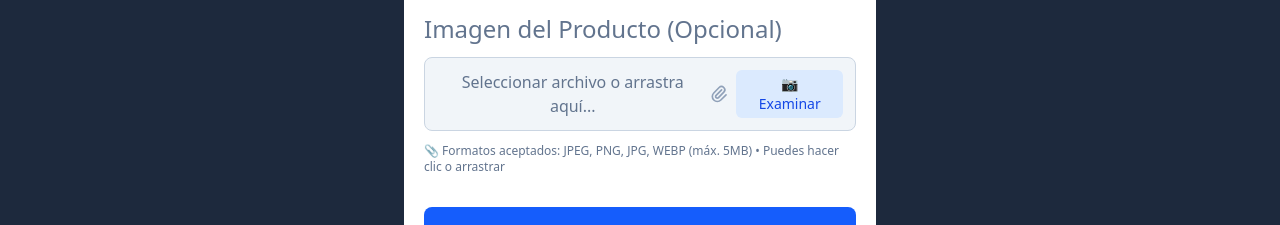
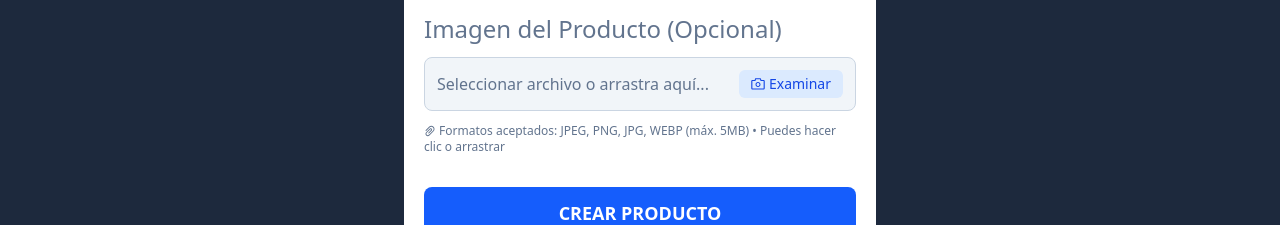
Before and after one commit to claudiolpz/ProyectoParaMatiasBustamante, a React (Vite) app in the folder frontend/: page /products/create in a window 1280 px wide. Shown: the part 839-1064 px from the top of the page. Built offline with nearby package versions, Linux system fonts and the light colour scheme; no server answers.

Commit message:
ant design imagen del producto

```diff
--- a/frontend/package.json
+++ b/frontend/package.json
@@ -10,6 +10,7 @@
     "preview": "vite preview"
   },
   "dependencies": {
+    "@ant-design/icons": "^5.6.1",
     "@tailwindcss/vite": "^4.1.11",
     "axios": "^1.11.0",
     "react": "^19.1.0",
--- a/frontend/src/views/CreateProduct.tsx
+++ b/frontend/src/views/CreateProduct.tsx
@@ -1,9 +1,14 @@
 import { Link } from "react-router";
+import { useState } from "react";
 import { useCreateProduct } from "../hooks/useCreateProduct";
 import CategorySelector from "../components/CategorySelector";
 import ProductFormFields from "../components/ProductForm";
 import ErrorMessage from "../components/ErrorMessage";
-import { useState } from "react";
+import {
+    CameraOutlined,
+    CheckCircleOutlined,
+    CloseCircleOutlined, PaperClipOutlined
+} from "@ant-design/icons";
 
 const CreateProduct = () => {
     // Estado para drag & drop
@@ -15,7 +20,7 @@ const CreateProduct = () => {
         categories,
         loadingCategories,
         showNewCategoryInput,
-        handleCreateProduct
+        handleCreateProduct,
     } = useCreateProduct();
 
     // Manejar drag & drop
@@ -36,21 +41,28 @@ const CreateProduct = () => {
         const files = e.dataTransfer.files;
         if (files?.[0]) {
             const file = files[0];
-            const allowedTypes = ['image/jpeg', 'image/png', 'image/jpg', 'image/webp'];
+            const allowedTypes = [
+                "image/jpeg",
+                "image/png",
+                "image/jpg",
+                "image/webp",
+            ];
 
             if (allowedTypes.includes(file.type)) {
                 const dataTransfer = new DataTransfer();
                 dataTransfer.items.add(file);
 
-                const fileInput = document.getElementById('image') as HTMLInputElement;
+                const fileInput = document.getElementById("image") as HTMLInputElement;
                 if (fileInput) {
                     fileInput.files = dataTransfer.files;
                     setSelectedFileName(file.name);
-                    const event = new Event('change', { bubbles: true });
+                    const event = new Event("change", { bubbles: true });
                     fileInput.dispatchEvent(event);
                 }
             } else {
-                alert('Por favor, selecciona solo archivos de imagen (JPEG, PNG, JPG, WEBP)');
+                alert(
+                    "Por favor, selecciona solo archivos de imagen (JPEG, PNG, JPG, WEBP)"
+                );
             }
         }
     };
@@ -62,42 +74,72 @@ const CreateProduct = () => {
 
     const handleRemoveFile = (e: React.MouseEvent) => {
         e.preventDefault();
-        const fileInput = document.getElementById('image') as HTMLInputElement;
+        const fileInput = document.getElementById("image") as HTMLInputElement;
         if (fileInput) {
-            fileInput.value = '';
+            fileInput.value = "";
             setSelectedFileName(null);
         }
     };
 
     // Funciones para obtener clases CSS
     const getInputLabelClasses = () => {
-        if (isDragOver) return 'bg-blue-50 border-blue-500 text-blue-700';
-        if (selectedFileName) return 'bg-green-50 border-green-300';
-        return 'bg-slate-100 border-slate-300 hover:bg-slate-200';
+        if (isDragOver) return "bg-blue-50 border-blue-500 text-blue-700";
+        if (selectedFileName) return "bg-green-50 border-green-300";
+        return "bg-slate-100 border-slate-300 hover:bg-slate-200";
     };
 
     const getTextClasses = () => {
-        if (isDragOver) return 'text-blue-700';
-        if (selectedFileName) return 'text-green-700 font-medium';
-        return 'text-slate-500';
+        if (isDragOver) return "text-blue-700";
+        if (selectedFileName) return "text-green-700 font-medium";
+        return "text-slate-500";
     };
 
     const getButtonClasses = () => {
-        if (isDragOver) return 'bg-blue-200 text-blue-800';
-        if (selectedFileName) return 'bg-green-100 text-green-700';
-        return 'bg-blue-100 text-blue-700';
+        if (isDragOver) return "bg-blue-200 text-blue-800";
+        if (selectedFileName) return "bg-green-100 text-green-700";
+        return "bg-blue-100 text-blue-700";
     };
 
     const getDisplayText = () => {
-        if (isDragOver) return '¡Suelta la imagen aquí!';
-        if (selectedFileName) return `📷 ${selectedFileName}`;
-        return 'Seleccionar archivo o arrastra aquí...';
+        if (isDragOver) return "¡Suelta la imagen aquí!";
+        if (selectedFileName)
+            return (
+                <div className="flex items-center space-x-2">
+                    <div className="bg-green-100 p-1 rounded">
+                        <CameraOutlined className="text-green-600" />
+                    </div>
+                    <div>
+                        <div className="font-medium text-green-700">{selectedFileName}</div>
+                        <div className="text-xs text-green-600">
+                            Archivo subido correctamente
+                        </div>
+                    </div>
+                </div>
+            );
+        return "Seleccionar archivo o arrastra aquí...";
     };
 
     const getButtonText = () => {
-        if (selectedFileName) return '✓ Subido';
-        if (isDragOver) return '📷 Soltar';
-        return '📷 Examinar';
+        if (selectedFileName)
+            return (
+                <span className="flex items-center space-x-1">
+                    <CheckCircleOutlined />
+                    <span>Subido</span>
+                </span>
+            );
+        if (isDragOver)
+            return (
+                <span className="flex items-center space-x-1">
+                    <CameraOutlined />
+                    <span>Soltar</span>
+                </span>
+            );
+        return (
+            <span className="flex items-center space-x-1">
+                <CameraOutlined />
+                <span>Examinar</span>
+            </span>
+        );
     };
 
     return (
@@ -110,10 +152,7 @@ const CreateProduct = () => {
                 encType="multipart/form-data"
             >
                 {/* 1. Nombre y SKU */}
-                <ProductFormFields
-                    register={form.register}
-                    errors={form.errors}
-                />
+                <ProductFormFields register={form.register} errors={form.errors} />
 
                 {/* 2. Categoría */}
                 <CategorySelector
@@ -126,7 +165,9 @@ const CreateProduct = () => {
 
                 {/* 3. Stock */}
                 <div className="grid grid-cols-1 space-y-3">
-                    <label htmlFor="stock" className="text-2xl text-slate-500">Stock</label>
+                    <label htmlFor="stock" className="text-2xl text-slate-500">
+                        Stock
+                    </label>
                     <input
                         id="stock"
                         type="number"
@@ -136,15 +177,20 @@ const CreateProduct = () => {
                         {...form.register("stock", {
                             required: "El Stock es obligatorio",
                             min: { value: 0, message: "El Stock debe ser mayor o igual a 0" },
-                            valueAsNumber: true
+                            valueAsNumber: true,
                         })}
                     />
-                    {form.errors.stock && <ErrorMessage>{form.errors.stock.message}</ErrorMessage>}
+                    {form.errors.stock && (
+                        <ErrorMessage>{form.errors.stock.message}</ErrorMessage>
+                    )}
                 </div>
 
                 {/* 4. Precio */}
                 <div className="grid grid-cols-1 space-y-3">
-                    <label htmlFor="price" className="text-2xl text-slate-500">Precio</label>
+                    <label htmlFor="price" className="text-2xl text-slate-500">
+                        Precio
+                    </label>
+
                     <input
                         id="price"
                         type="number"
@@ -154,10 +200,12 @@ const CreateProduct = () => {
                         {...form.register("price", {
                             required: "El Precio es obligatorio",
                             min: { value: 0, message: "El precio debe ser mayor a 0" },
-                            valueAsNumber: true
+                            valueAsNumber: true,
                         })}
                     />
-                    {form.errors.price && <ErrorMessage>{form.errors.price.message}</ErrorMessage>}
+                    {form.errors.price && (
+                        <ErrorMessage>{form.errors.price.message}</ErrorMessage>
+                    )}
                 </div>
 
                 {/* 5. Imagen */}
@@ -179,15 +227,13 @@ const CreateProduct = () => {
                         <button
                             type="button"
                             className={`w-full flex items-center justify-between border rounded-lg p-3 cursor-pointer transition-all duration-200 ${getInputLabelClasses()}`}
-                            onClick={() => document.getElementById('image')?.click()}
+                            onClick={() => document.getElementById("image")?.click()}
                             onDragOver={handleDragOver}
                             onDragLeave={handleDragLeave}
                             onDrop={handleDrop}
                             aria-label="Seleccionar archivo de imagen. Puedes hacer clic o arrastrar archivos aquí"
                         >
-                            <span className={getTextClasses()}>
-                                {getDisplayText()}
-                            </span>
+                            <span className={getTextClasses()}>{getDisplayText()}</span>
                             <div className="flex items-center space-x-2">
                                 {selectedFileName && (
                                     <button
@@ -196,21 +242,16 @@ const CreateProduct = () => {
                                             e.stopPropagation();
                                             handleRemoveFile(e);
                                         }}
-                                        className="text-red-500 hover:text-red-700 p-1"
+                                        className="text-red-500 hover:text-red-700 p-1 flex items-center space-x-1"
                                         title="Eliminar archivo"
                                     >
-                                        ✕
+                                        <CloseCircleOutlined />
+                                        <span className="text-xs">Eliminar</span>
                                     </button>
                                 )}
-                                <svg
-                                    className={`w-5 h-5 transition-colors duration-200 ${isDragOver ? 'text-blue-500' : 'text-slate-400'}`}
-                                    fill="none"
-                                    stroke="currentColor"
-                                    viewBox="0 0 24 24"
+                                <span
+                                    className={`px-3 py-1 rounded-md text-sm font-medium transition-colors duration-200 ${getButtonClasses()}`}
                                 >
-                                    <path strokeLinecap="round" strokeLinejoin="round" strokeWidth={2} d="M15.172 7l-6.586 6.586a2 2 0 102.828 2.828l6.414-6.586a4 4 0 00-5.656-5.656l-6.415 6.585a6 6 0 108.486 8.486L20.5 13" />
-                                </svg>
-                                <span className={`px-3 py-1 rounded-md text-sm font-medium transition-colors duration-200 ${getButtonClasses()}`}>
                                     {getButtonText()}
                                 </span>
                             </div>
@@ -222,10 +263,13 @@ const CreateProduct = () => {
                     </div>
 
                     <p className="text-xs text-slate-500">
-                        📎 Formatos aceptados: JPEG, PNG, JPG, WEBP (máx. 5MB) • Puedes hacer clic o arrastrar
+                        <PaperClipOutlined /> Formatos aceptados: JPEG, PNG, JPG, WEBP (máx.
+                        5MB) • Puedes hacer clic o arrastrar
                     </p>
 
-                    {form.errors.image && <ErrorMessage>{form.errors.image.message}</ErrorMessage>}
+                    {form.errors.image && (
+                        <ErrorMessage>{form.errors.image.message}</ErrorMessage>
+                    )}
                 </div>
 
                 <input
```
